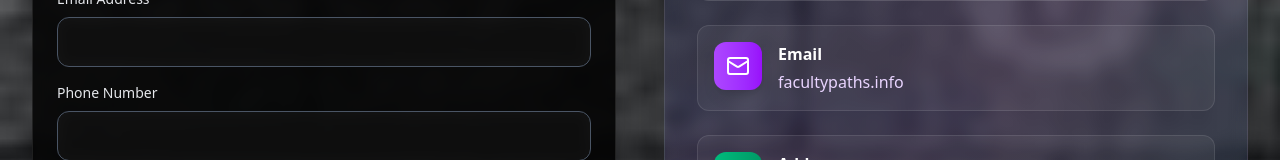
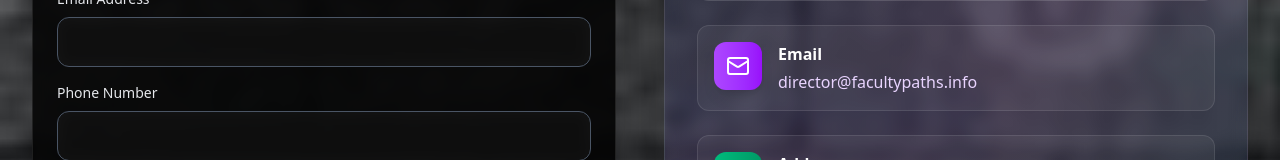
Before and after one commit to iamshobhxt/FacultyPaths, a React (Vite) app: page /contact-us in a window 1280 px wide. Shown: the part 550-710 px from the top of the page. Built offline with nearby package versions, Linux system fonts and the light colour scheme.

Commit message:
update contack page

```diff
--- a/src/Components/Contact/Contact.jsx
+++ b/src/Components/Contact/Contact.jsx
@@ -358,7 +358,7 @@ const ContactInfo = () => {
         </svg>
       ),
       title: 'Email',
-      content: <p className="text-purple-200">facultypaths.info</p>,
+      content: <p className="text-purple-200">director@facultypaths.info</p>,
       gradient: 'bg-gradient-to-r from-purple-500 to-purple-600',
       hoverShadow: 'group-hover:shadow-purple-500/25'
     },
```
